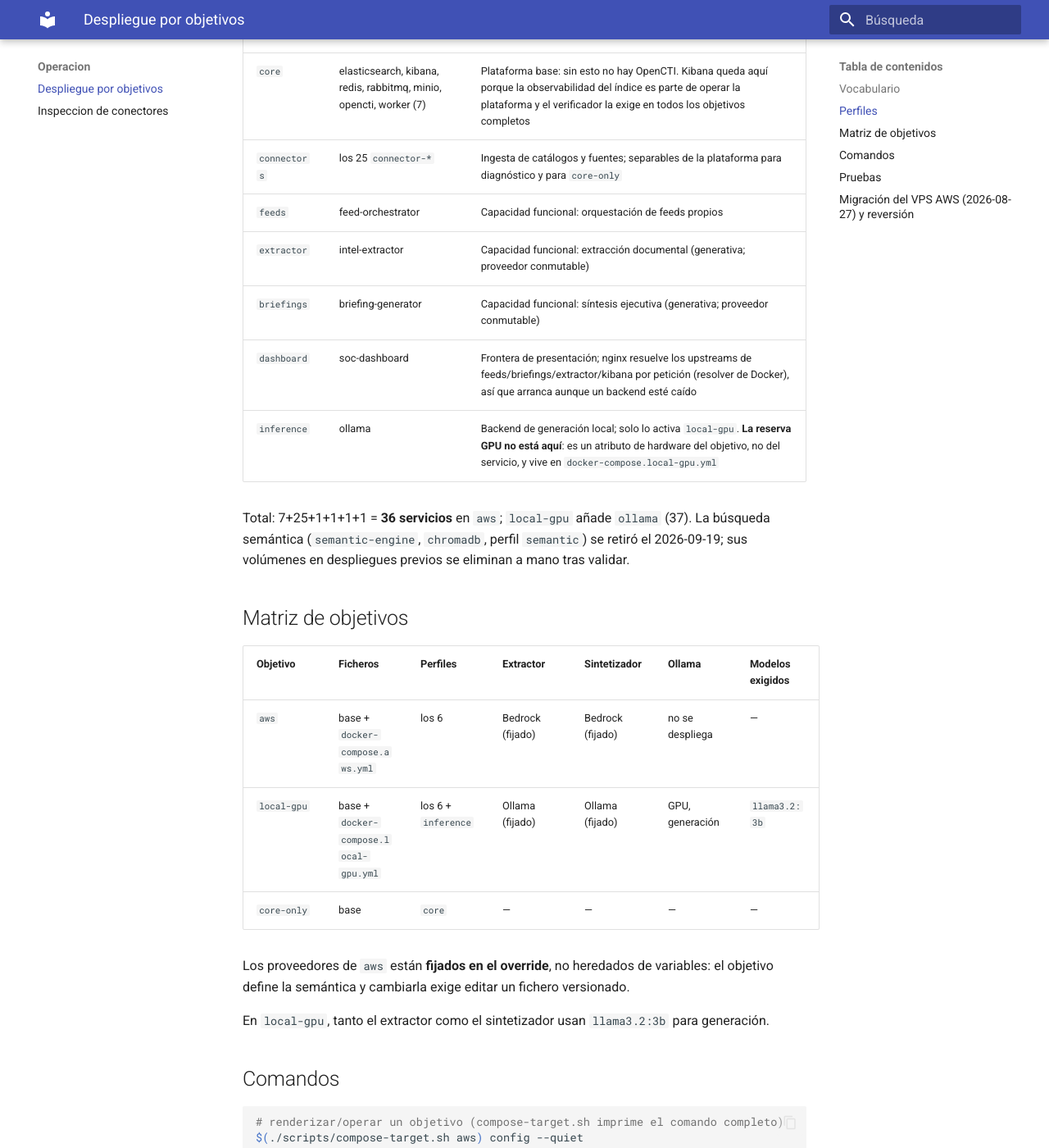
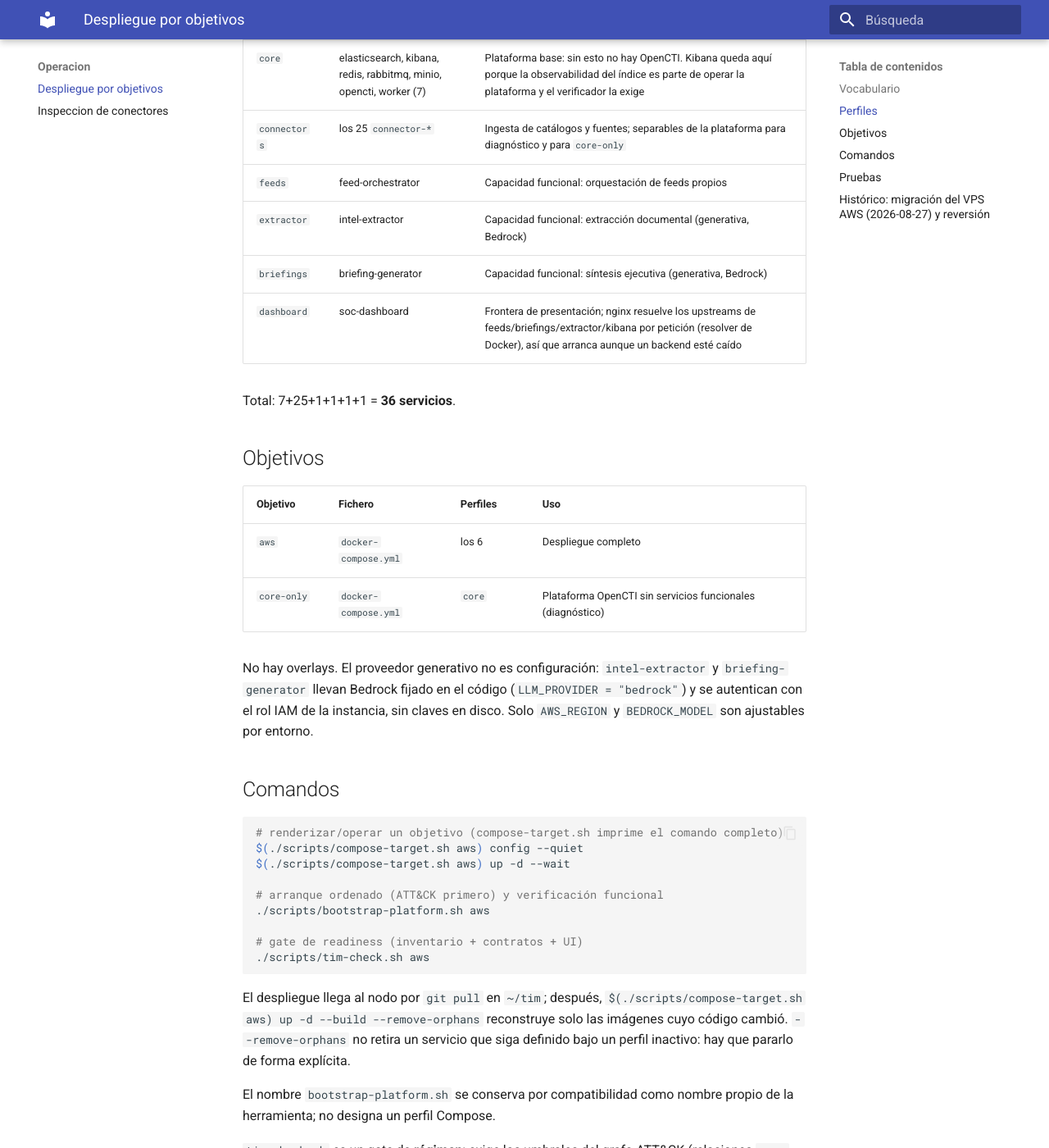
Before and after one commit to ollerenac/tim-platform, an MkDocs documentation site: the page built from docs/despliegue-objetivos.md, in a window 1280 px wide and 1400 px high, scrolled down 721 px. Shown: the whole window at 82% size. Built offline with MkDocs 1.6.1 and Material for MkDocs 9.7.7, drawn with Linux system fonts in a browser that asks for light colours; some of the changed text lies outside the part shown.

Commit message:
docs: TIM deploys to AWS only, with Bedrock as the single provider
README, the deployment-target guide and the onboarding guide drop the
local-gpu pilot, Ollama and the compose overlays. The README states that
extraction sends documents to Bedrock and points to the pre-fase3-evidencia
tag as the last revision with the local pilot. The 2026-08-27 migration
notes are kept and marked as historical.

Co-Authored-By: Claude Fable 5.1 <noreply@anthropic.com>

````diff
--- a/docs/despliegue-objetivos.md
+++ b/docs/despliegue-objetivos.md
@@ -1,8 +1,9 @@
-# Despliegue por objetivos — perfiles Compose y matriz AWS/local
+# Despliegue por objetivos — perfiles Compose
 
-Vigente desde 2026-08-27. Sustituye la organización anterior de perfiles
-(`platform`/`feeds`/`semantic`/`briefings`/`dashboard`), en la que `platform`
-mezclaba plataforma base, servicios funcionales y la reserva GPU de Ollama.
+TIM se despliega en un único entorno: un nodo de AWS sin GPU, con Amazon Bedrock
+como único proveedor generativo. La búsqueda semántica y el piloto local con GPU
+(`local-gpu`, Ollama) se retiraron el 2026-09-19; la última revisión que los
+contiene es la etiqueta git `pre-fase3-evidencia`.
 
 ## Vocabulario
 
@@ -18,33 +19,26 @@ mezclaba plataforma base, servicios funcionales y la reserva GPU de Ollama.
 
 | Perfil | Servicios | Razón de la frontera |
 |---|---|---|
-| `core` | elasticsearch, kibana, redis, rabbitmq, minio, opencti, worker (7) | Plataforma base: sin esto no hay OpenCTI. Kibana queda aquí porque la observabilidad del índice es parte de operar la plataforma y el verificador la exige en todos los objetivos completos |
+| `core` | elasticsearch, kibana, redis, rabbitmq, minio, opencti, worker (7) | Plataforma base: sin esto no hay OpenCTI. Kibana queda aquí porque la observabilidad del índice es parte de operar la plataforma y el verificador la exige |
 | `connectors` | los 25 `connector-*` | Ingesta de catálogos y fuentes; separables de la plataforma para diagnóstico y para `core-only` |
 | `feeds` | feed-orchestrator | Capacidad funcional: orquestación de feeds propios |
-| `extractor` | intel-extractor | Capacidad funcional: extracción documental (generativa; proveedor conmutable) |
-| `briefings` | briefing-generator | Capacidad funcional: síntesis ejecutiva (generativa; proveedor conmutable) |
+| `extractor` | intel-extractor | Capacidad funcional: extracción documental (generativa, Bedrock) |
+| `briefings` | briefing-generator | Capacidad funcional: síntesis ejecutiva (generativa, Bedrock) |
 | `dashboard` | soc-dashboard | Frontera de presentación; nginx resuelve los upstreams de feeds/briefings/extractor/kibana por petición (resolver de Docker), así que arranca aunque un backend esté caído |
-| `inference` | ollama | Backend de generación local; solo lo activa `local-gpu`. **La reserva GPU no está aquí**: es un atributo de hardware del objetivo, no del servicio, y vive en `docker-compose.local-gpu.yml` |
 
-Total: 7+25+1+1+1+1 = **36 servicios** en `aws`; `local-gpu` añade `ollama`
-(37). La búsqueda semántica (`semantic-engine`, `chromadb`, perfil `semantic`)
-se retiró el 2026-09-19; sus volúmenes en despliegues previos se eliminan a
-mano tras validar.
+Total: 7+25+1+1+1+1 = **36 servicios**.
 
-## Matriz de objetivos
+## Objetivos
 
-| Objetivo | Ficheros | Perfiles | Extractor | Sintetizador | Ollama | Modelos exigidos |
-|---|---|---|---|---|---|---|
-| `aws` | base + `docker-compose.aws.yml` | los 6 | Bedrock (fijado) | Bedrock (fijado) | no se despliega | — |
-| `local-gpu` | base + `docker-compose.local-gpu.yml` | los 6 + `inference` | Ollama (fijado) | Ollama (fijado) | GPU, generación | `llama3.2:3b` |
-| `core-only` | base | `core` | — | — | — | — |
+| Objetivo | Fichero | Perfiles | Uso |
+|---|---|---|---|
+| `aws` | `docker-compose.yml` | los 6 | Despliegue completo |
+| `core-only` | `docker-compose.yml` | `core` | Plataforma OpenCTI sin servicios funcionales (diagnóstico) |
 
-Los proveedores de `aws` están **fijados en el override**, no heredados de
-variables: el objetivo define la semántica y cambiarla exige editar un fichero
-versionado.
-
-En `local-gpu`, tanto el extractor como el sintetizador usan
-`llama3.2:3b` para generación.
+No hay overlays. El proveedor generativo no es configuración: `intel-extractor` y
+`briefing-generator` llevan Bedrock fijado en el código (`LLM_PROVIDER = "bedrock"`)
+y se autentican con el rol IAM de la instancia, sin claves en disco. Solo
+`AWS_REGION` y `BEDROCK_MODEL` son ajustables por entorno.
 
 ## Comandos
 
@@ -52,17 +46,18 @@ En `local-gpu`, tanto el extractor como el sintetizador usan
 # renderizar/operar un objetivo (compose-target.sh imprime el comando completo)
 $(./scripts/compose-target.sh aws) config --quiet
 $(./scripts/compose-target.sh aws) up -d --wait
-$(./scripts/compose-target.sh local-gpu) up -d --wait
 
 # arranque ordenado (ATT&CK primero) y verificación funcional
-./scripts/bootstrap-platform.sh local-gpu
+./scripts/bootstrap-platform.sh aws
 
 # gate de readiness (inventario + contratos + UI)
 ./scripts/tim-check.sh aws
+```
 
-# solo modelos (únicamente local-gpu)
-./scripts/init-models.sh local-gpu
-```
+El despliegue llega al nodo por `git pull` en `~/tim`; después,
+`$(./scripts/compose-target.sh aws) up -d --build --remove-orphans` reconstruye
+solo las imágenes cuyo código cambió. `--remove-orphans` no retira un servicio que
+siga definido bajo un perfil inactivo: hay que pararlo de forma explícita.
 
 El nombre `bootstrap-platform.sh` se conserva por compatibilidad como nombre
 propio de la herramienta; no designa un perfil Compose.
@@ -74,24 +69,27 @@ cero y el work `complete` solo los exige el arranque inicial
 (`verify-platform.sh`, llamado por `bootstrap-platform.sh`).
 
 `tim-check.sh` y `verify-service-contracts.py` **fallan con uso explícito** si
-no se les da objetivo. El verificador ahora distingue en su veredicto:
-servicios con healthcheck satisfecho, servicios `running` sin healthcheck
-(nombrados), y rechaza detenidos, `unhealthy`, `restarting` y OOMKilled.
+no se les da objetivo. El verificador distingue en su veredicto: servicios con
+healthcheck satisfecho, servicios `running` sin healthcheck (nombrados), y
+rechaza detenidos, `unhealthy`, `restarting` y OOMKilled.
 
 ## Pruebas
 
 - `scripts/test-verify-service-contracts.py` — unitarias del verificador
-  (objetivos, comando compose, veredicto de inventario, modelos por objetivo).
+  (objetivos, comando compose, veredicto de inventario, resolver de nginx, gate
+  MITRE de régimen).
 - `scripts/test-compose-targets.py` — aceptación con `docker compose config`:
-  render válido por objetivo, sin NVIDIA ni ollama en aws, NVIDIA solo en
-  ollama en local-gpu, inventario esperado, dependencias resueltas,
-  proveedores por objetivo, volúmenes preservados.
+  render válido por objetivo, ninguna reserva de GPU, inventario esperado,
+  dependencias resueltas, servicios generativos sin conmutador de proveedor,
+  volúmenes preservados.
 
 ```bash
 python3 -m pytest scripts/test-verify-service-contracts.py scripts/test-compose-targets.py -q
 ```
 
-## Migración del VPS AWS (2026-08-27) y reversión
+## Histórico: migración del VPS AWS (2026-08-27) y reversión
+
+Sección histórica: describe la organización por overlays `aws`/`local-gpu`, ya retirada.
 
 Estado previo registrado (commit desplegado `b8ddbc4`, proyecto Compose `tim`
 en `~/tim`): 37 contenedores Up, `tim-ollama-1` y `tim-semantic-engine-1` en
````
Also changed, not shown: README.md (+12 -17 lines), docs/ONBOARDING.md (+8 -8 lines).
